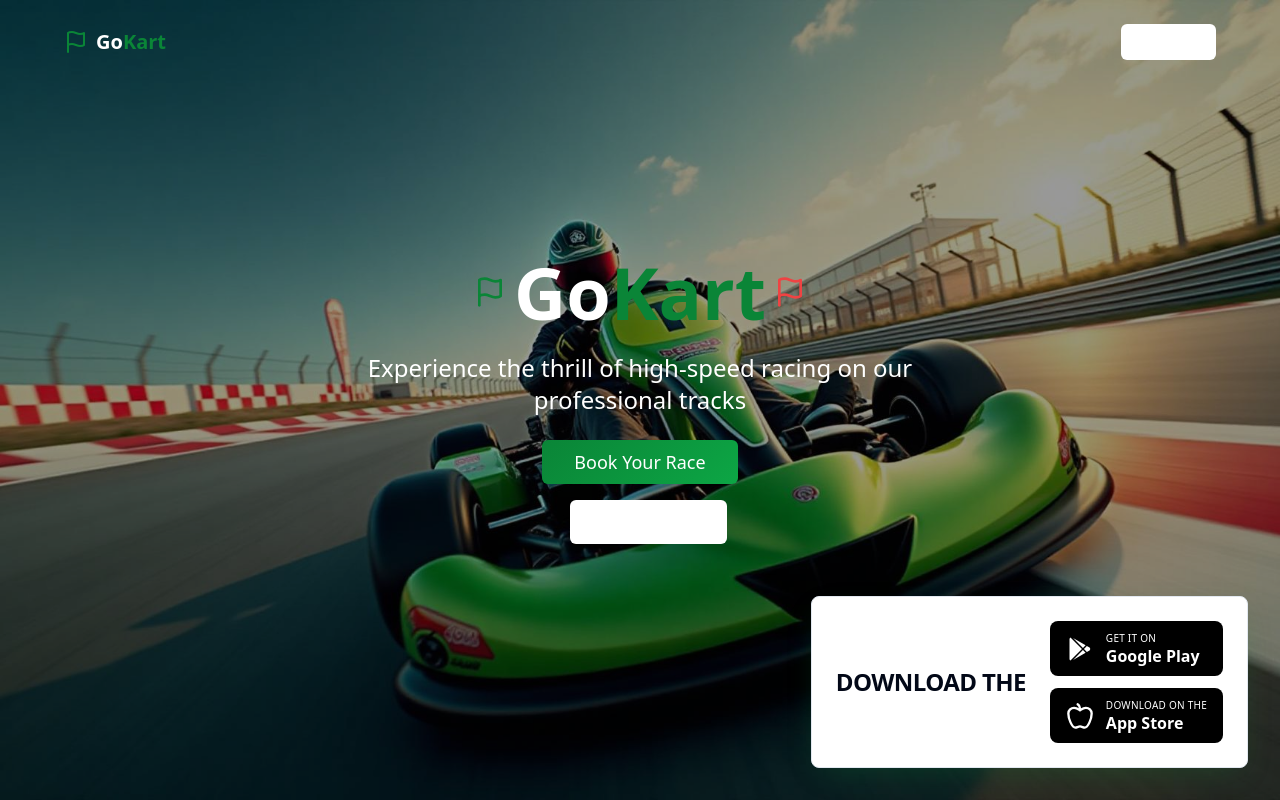
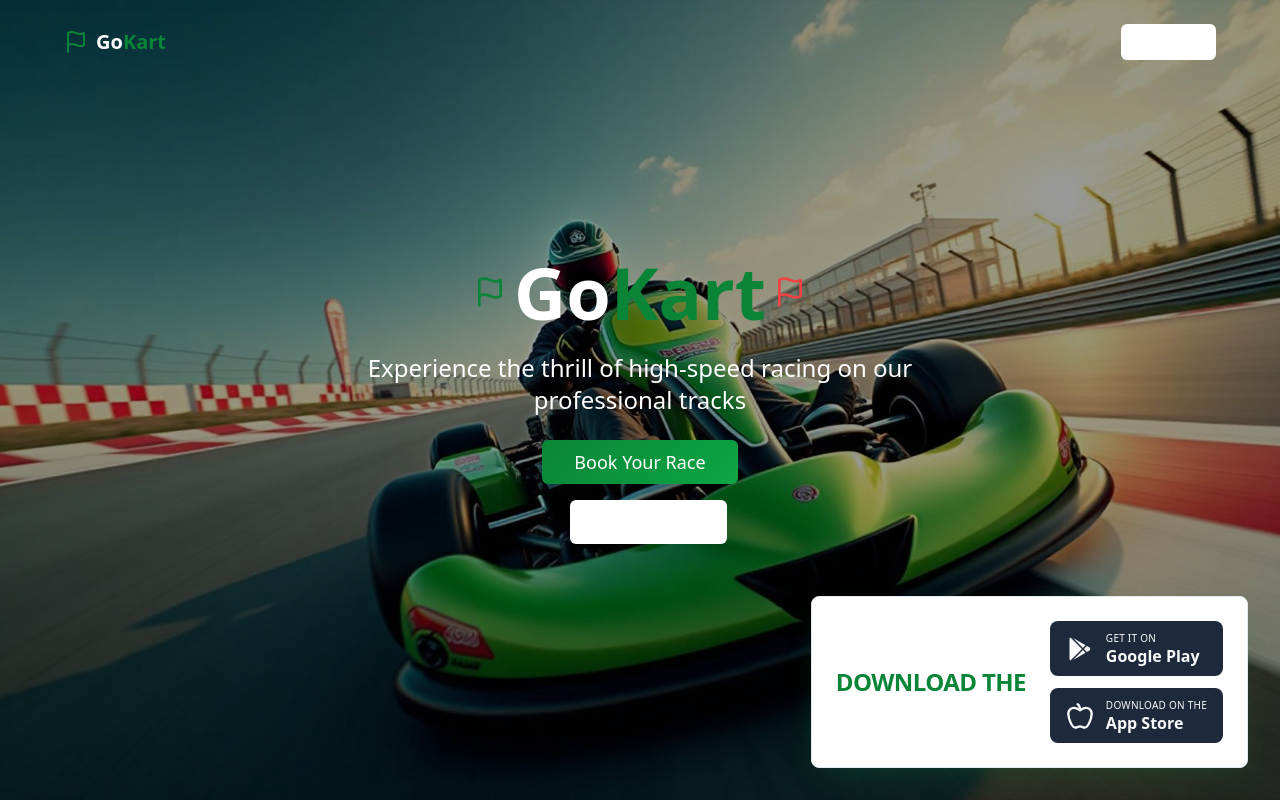
Before and after one commit to maneeshsit/kart-track-manager, a React (Vite) app: page / in a window 1280 px wide. Shown: the top 800 px of the page. Built offline with nearby package versions, Linux system fonts and the light colour scheme.

Commit message:
Add floating app download UI

```diff
--- a/src/components/FloatingAppDownload.tsx
+++ b/src/components/FloatingAppDownload.tsx
@@ -8,7 +8,7 @@ export const FloatingAppDownload = () => {
         <div className="flex items-center gap-6">
           {/* Left text section */}
           <div className="text-left">
-            <h3 className="text-2xl font-bold text-foreground tracking-tight">
+            <h3 className="text-2xl font-bold text-primary tracking-tight">
               DOWNLOAD THE
             </h3>
           </div>
@@ -18,7 +18,7 @@ export const FloatingAppDownload = () => {
             {/* Google Play Button */}
             <a
               href="#"
-              className="flex items-center gap-3 bg-black hover:bg-black/90 text-white rounded-lg px-4 py-2.5 transition-all hover:shadow-glow"
+              className="flex items-center gap-3 bg-secondary text-secondary-foreground hover:bg-secondary/80 rounded-lg px-4 py-2.5 transition-all hover:shadow-glow"
             >
               <svg className="h-7 w-7" viewBox="0 0 24 24" fill="currentColor">
                 <path d="M3,20.5V3.5C3,2.91 3.34,2.39 3.84,2.15L13.69,12L3.84,21.85C3.34,21.6 3,21.09 3,20.5M16.81,15.12L6.05,21.34L14.54,12.85L16.81,15.12M20.16,10.81C20.5,11.08 20.75,11.5 20.75,12C20.75,12.5 20.53,12.9 20.18,13.18L17.89,14.5L15.39,12L17.89,9.5L20.16,10.81M6.05,2.66L16.81,8.88L14.54,11.15L6.05,2.66Z" />
@@ -32,7 +32,7 @@ export const FloatingAppDownload = () => {
             {/* App Store Button */}
             <a
               href="#"
-              className="flex items-center gap-3 bg-black hover:bg-black/90 text-white rounded-lg px-4 py-2.5 transition-all hover:shadow-glow"
+              className="flex items-center gap-3 bg-secondary text-secondary-foreground hover:bg-secondary/80 rounded-lg px-4 py-2.5 transition-all hover:shadow-glow"
             >
               <Apple className="h-7 w-7" />
               <div className="text-left">
```
